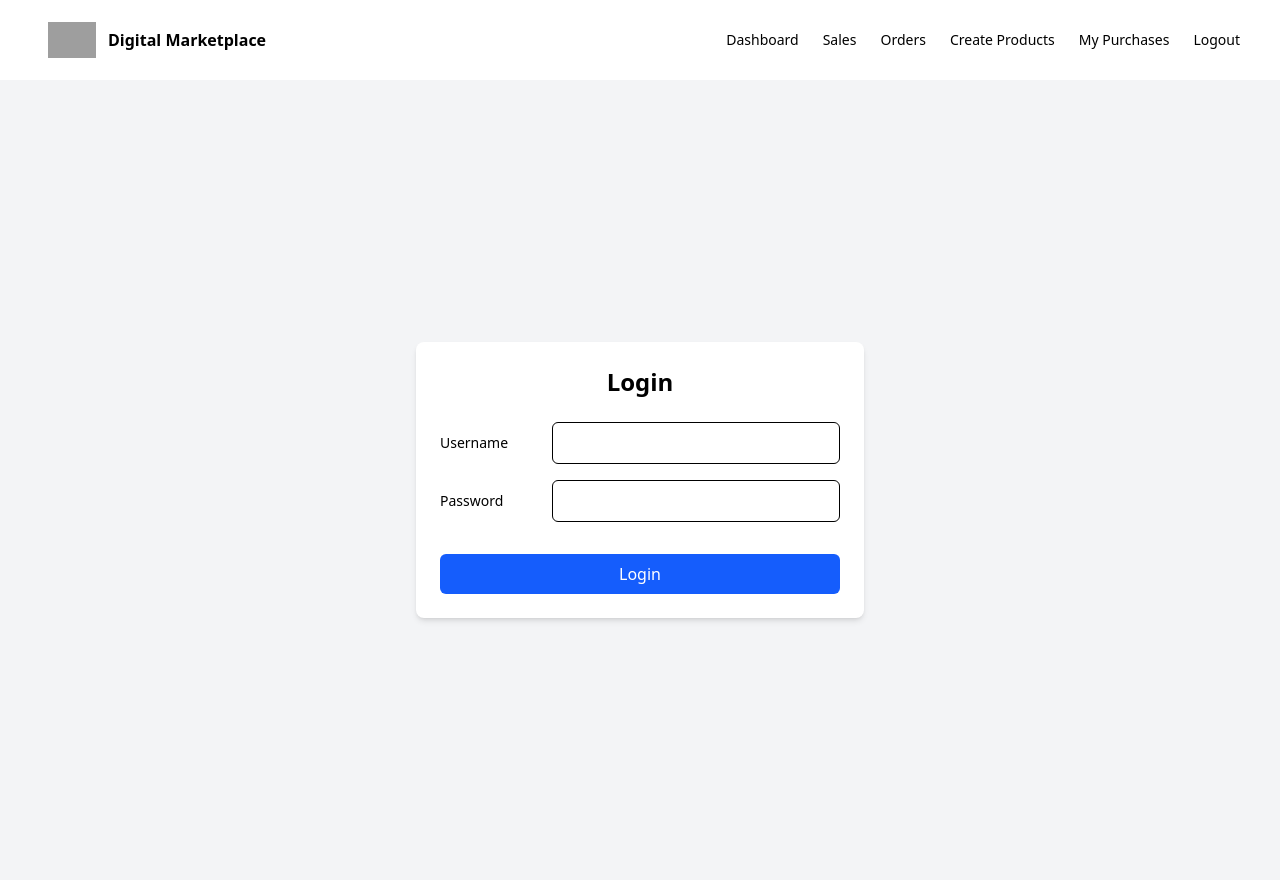
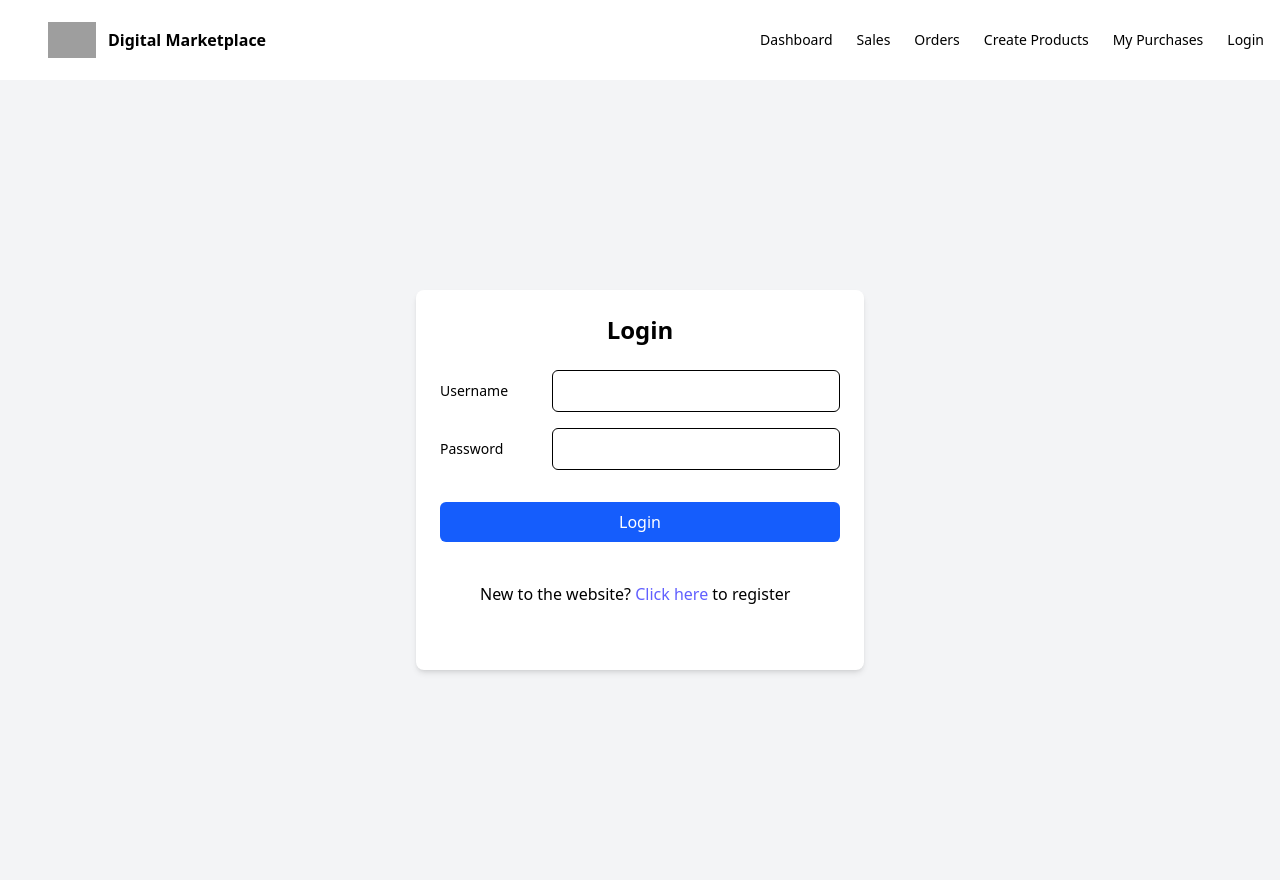
Before and after one commit to Malayaranjan014/Digital-marketplace-django, a Django app: page /login/ in a window 1280 px wide. Run offline with Django 5.2, Linux system fonts and the light colour scheme; grey boxes are pictures that could not be loaded.

Commit message:
implement logout functionality and update the product model and associating product with seller

```diff
--- a/mysite/myapp/models.py
+++ b/mysite/myapp/models.py
@@ -1,6 +1,8 @@
 from django.db import models
+from django.contrib.auth.models import User
 
 class Product(models.Model):
+    seller=models.ForeignKey(User,on_delete=models.CASCADE)
     name = models.CharField(max_length=100)
     description = models.CharField(max_length=200)
     price = models.FloatField()
--- a/mysite/myapp/templates/myapp/base.html
+++ b/mysite/myapp/templates/myapp/base.html
@@ -21,7 +21,23 @@
                 <a href="" class="mr-6 text-sm font-medium text-grey-500">Orders</a>
                 <a href="" class="mr-6 text-sm font-medium text-grey-500">Create Products </a>
                 <a href="" class="mr-6 text-sm font-medium text-grey-500">My Purchases</a>
-                <a href="" class="mr-6 text-sm font-medium text-grey-500">Logout</a>
+
+            {% if user.is_authenticated %}
+            <p class="text-sm mr-4">Hello, {{ user.username }}</p>
+            <form method="POST" action="{% url 'logout' %}">
+                {% csrf_token %}
+                <button
+                    type="submit"
+                    class="text-sm font-medium text-gray-500 hover:text-red-600"
+                >
+                    Logout
+                </button>
+            </form>
+            {% else %}
+            <a href="{% url 'login' %}" class=" text-sm font-medium text-grey-500">
+                Login
+            </a>
+            {% endif %}
 
             </div>
         </div>
--- a/mysite/myapp/templates/myapp/index.html
+++ b/mysite/myapp/templates/myapp/index.html
@@ -26,6 +26,9 @@
 
                 <p class="text-gray-600 text-sm leading-relaxed h-12 overflow-hidden">
                     {{ product.description }}
+                </p>
+                  <p class="text-gray-600 text-sm leading-relaxed h-12 overflow-hidden">
+                        created by :{{ product.seller }}
                 </p>
 
                 <p class="text-green-700 font-bold text-lg">
--- a/mysite/myapp/templates/myapp/login.html
+++ b/mysite/myapp/templates/myapp/login.html
@@ -32,6 +32,7 @@
         Login
       </button>
     </form>
+    <p class="m-10">New to the website? <span> <a class="text-indigo-500" href="{% url 'register' %}">Click here </a> to register</p> </span>
 
   </div>
 </div>
--- a/mysite/myapp/templates/myapp/register.html
+++ b/mysite/myapp/templates/myapp/register.html
@@ -48,6 +48,8 @@
         Create Account
       </button>
     </form>
+    <p class="m-10">Already register  <span> <a class="text-indigo-500" href="{% url 'login' %}">Click here </a> to Login</p> </span>
+
 
   </div>
 </div>
--- a/mysite/myapp/urls.py
+++ b/mysite/myapp/urls.py
@@ -17,4 +17,5 @@ urlpatterns = [
     path('dashboard/',views.dashboard,name='dashboard'),
     path('register/',views.register,name='register'),
     path('login/',auth_views.LoginView.as_view(template_name='myapp/login.html' ,authentication_form=CustomLoginForm),name="login"),
+    path('logout/',auth_views.LogoutView.as_view() ,name="logout"),
 ]
--- a/mysite/myapp/views.py
+++ b/mysite/myapp/views.py
@@ -93,7 +93,11 @@ def create_product(request):
     if request.method=='POST':
         product_form=ProductForm(request.POST ,request.FILES)
         if product_form.is_valid():
-            product_form.save()
+            #its save objects but not save final data  in the db because we want the seller field for each product form each seller
+            new_product=product_form.save(commit=False)
+            new_product.seller=request.user
+            #now new product is created along with the seller name or id
+            new_product.save()
             return redirect('index')
         else:
             print(product_form.errors)
--- a/mysite/mysite/settings.py
+++ b/mysite/mysite/settings.py
@@ -140,3 +140,4 @@ STATIC_ROOT = BASE_DIR / 'staticfiles'
 
 
 LOGIN_REDIRECT_URL='/'
+LOGOUT_REDIRECT_URL = 'login'
```
Also changed, not shown: mysite/myapp/templates/myapp/logout.html (added, +11 -0 lines), mysite/db.sqlite3, mysite/myapp/migrations/0005_product_seller.py (added), mysite/uploads/istockphoto-1197832105-612x612_eK24wF1.jpg (added), mysite/uploads/istockphoto-1197832105-612x612_phkFh5n.jpg (added).
